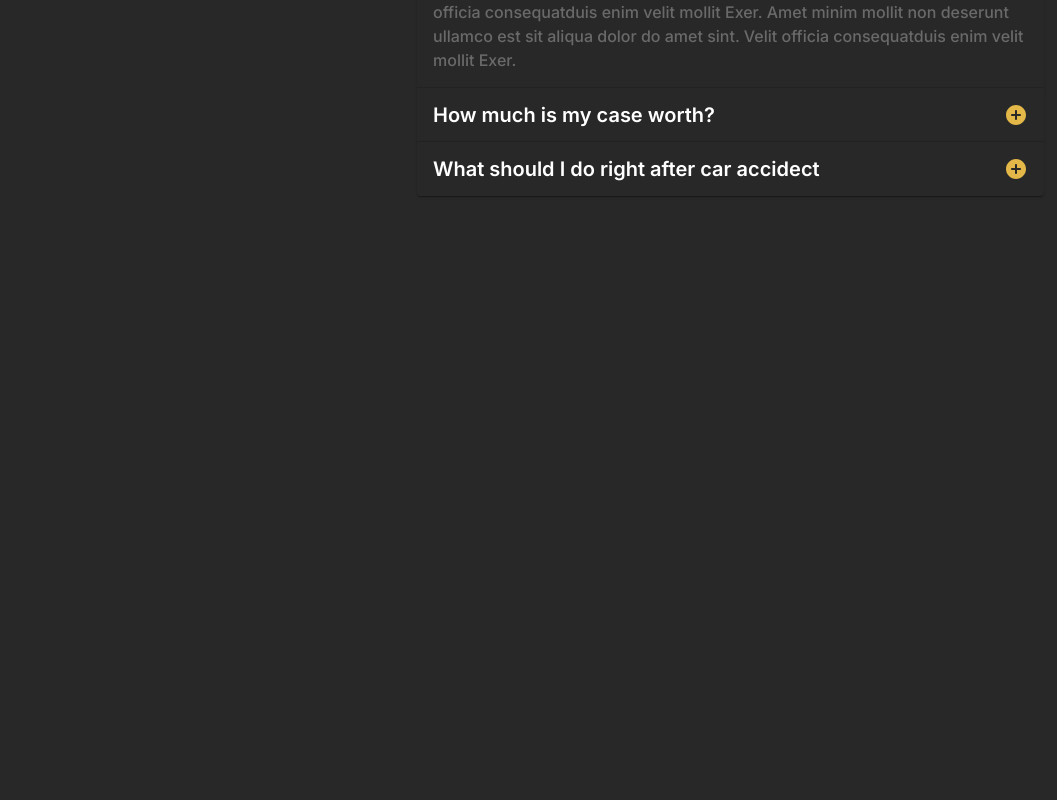
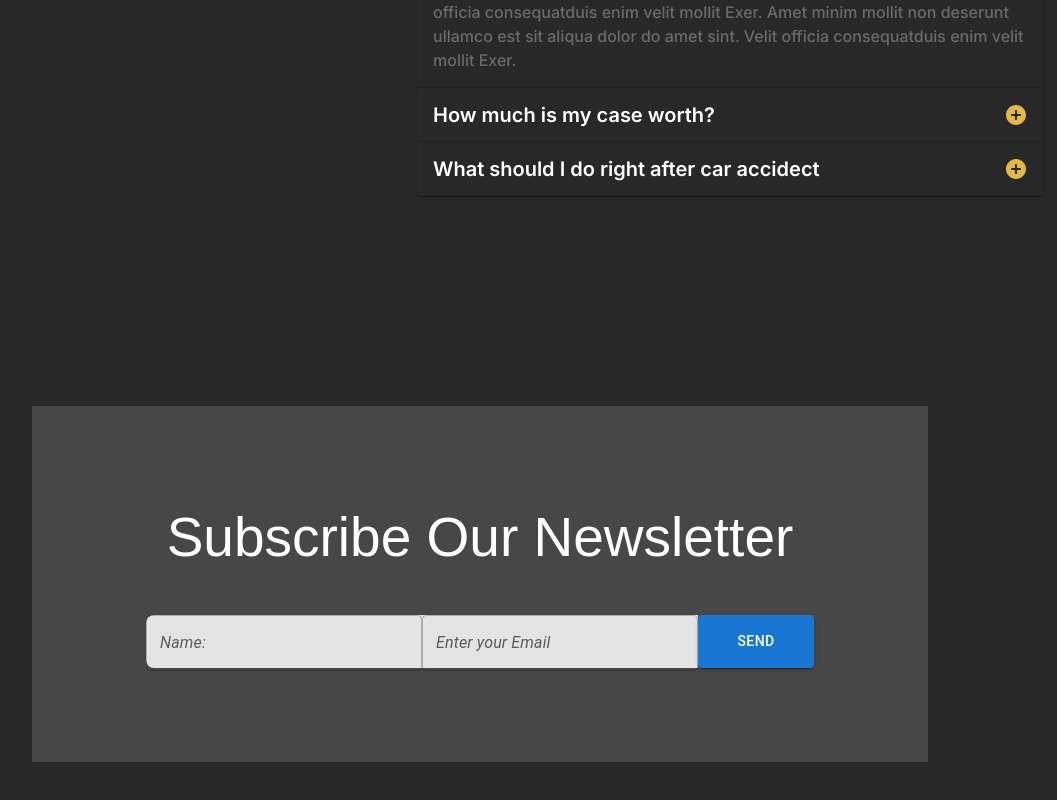
Before and after one commit to logeshkumarbtech/LawFirm_webSite, a React (Create React App) app in the folder lawfirm/: page / in a window 1280 px wide. Shown: the part 5655-6455 px from the top of the page, without its empty margins (160-1217 px from the left). Before the commit the page ends 5911 px from the top, so only its background shows below. Built offline with nearby package versions, Linux system fonts and the light colour scheme.

Commit message:
News letter Section

```diff
--- a/lawfirm/src/App.js
+++ b/lawfirm/src/App.js
@@ -2,6 +2,7 @@ import About from "./Components/About/About";
 import Clients from "./Components/Clients/Clients";
 import FAQ from "./Components/FAQ/FAQ";
 import Home from "./Components/Home/Home";
+import Newsletter from "./Components/Newsletter/Newsletter";
 import Practices from "./Components/Practices/Practices";
 import Team from "./Components/Team/Team";
 
@@ -14,6 +15,7 @@ function App() {
       <Clients/>
       <Team/>
       <FAQ/>
+      <Newsletter/>
     </>
   );
 }
--- /dev/null
+++ b/lawfirm/src/Components/Newsletter/Newsletter.jsx
@@ -0,0 +1,20 @@
+import styles from "./Newsletter.module.css";
+import TextField from "@mui/material/TextField";
+import Button from '@mui/material/Button';
+
+function Newsletter() {
+  return (
+    <div className={styles.wrapper}>
+      <div className={styles.box}>
+        <h1 className={styles.heading}>Subscribe Our Newsletter</h1>
+        <div className={styles.content}>
+          <TextField id="outlined-basic" label="Name:" variant="outlined" className={styles.field1}/>
+          <TextField id="outlined-basic" label="Enter your Email" variant="outlined" className={styles.field2}/>
+          <Button variant="contained" className={styles.btn}>SEND</Button>
+        </div>
+      </div>
+    </div>
+  );
+}
+
+export default Newsletter;
--- /dev/null
+++ b/lawfirm/src/Components/Newsletter/Newsletter.module.css
@@ -0,0 +1,61 @@
+.wrapper {
+  padding: 150px 15%;
+  padding-bottom: 210px;
+}
+
+.heading {
+  text-align: center;
+  font-family:  sans-serif;
+  font-size: 55px;
+  font-weight: 500;
+  line-height: 75px;
+  letter-spacing: 0em;
+  text-align: center;
+}
+
+.box {
+  background-color: var(--color-grey);
+  width: 100%;
+  height: 356px;
+  display: flex;
+  flex-direction: column;
+  justify-content: center;
+  align-items: center;
+  gap: 40px;
+}
+
+.field1 {
+  width: 276px;
+  height: 53px;
+  background-color: #e4e4e4;
+  border-top-left-radius: 8px;
+  border-bottom-left-radius: 8px;
+  border-top-right-radius: 0;
+  border-bottom-right-radius: 0;
+  font-style: italic;
+  margin-right: 10px;
+}
+.field2 {
+    width: 276px;
+    height: 53px;
+    background-color: #e4e4e4;
+    border-radius: 0;
+    font-style: italic;
+    margin-right: 10px;
+  }
+
+.btn {
+  width: 116px;
+  height: 53px;
+  background-color: var(--color-primary);
+  border-top-left-radius: 0;
+  border-bottom-left-radius: 0;
+  border-top-right-radius: 8px;
+  border-bottom-right-radius: 8px;
+  color: black;
+  font-weight: 600;
+}
+
+.btn:hover {
+  background-color: var(--color-primary);
+}
```
